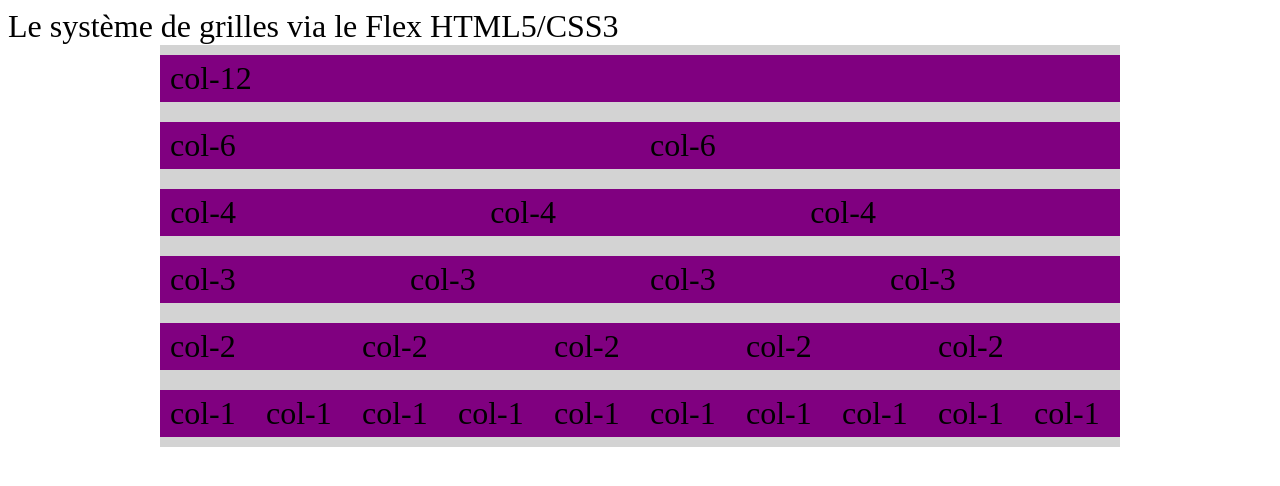
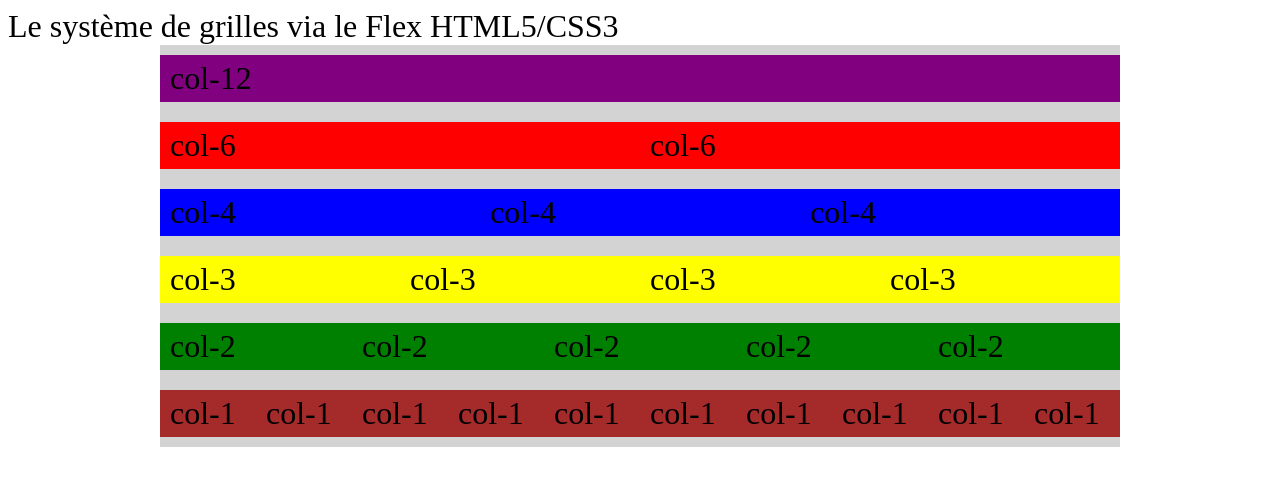
Before and after one commit to jloemba/grid-system, a plain HTML site: page index.html in a window 1280 px wide. Drawn offline with Linux system fonts and the light colour scheme.

Commit message:
1er rendu du GRID SYSTEM

```diff
--- a/style.css
+++ b/style.css
@@ -16,33 +16,37 @@ body{
 }
 
 .conteneur div{
-  background-color: purple;
   margin: 10px 0px;
   padding: 5px 10px;
-
 }
 
 
 .col-12{
+  background-color: purple;
   flex-basis: 100%;
 }
 
 .col-6{
+  background-color: red;
   flex-basis: 50%;
 }
 
 .col-4{
+  background-color: blue;
   flex-basis: 33.3%;
 }
 
 .col-3{
+  background-color: yellow;
   flex-basis: 25%;
 }
 
 .col-2{
+  background-color: green;
   flex-basis: 20%;
 }
 
 .col-1{
+  background-color: brown;
   flex-basis: 10%;
 }
```
Also changed, not shown: index.html (+1 -0 lines).
